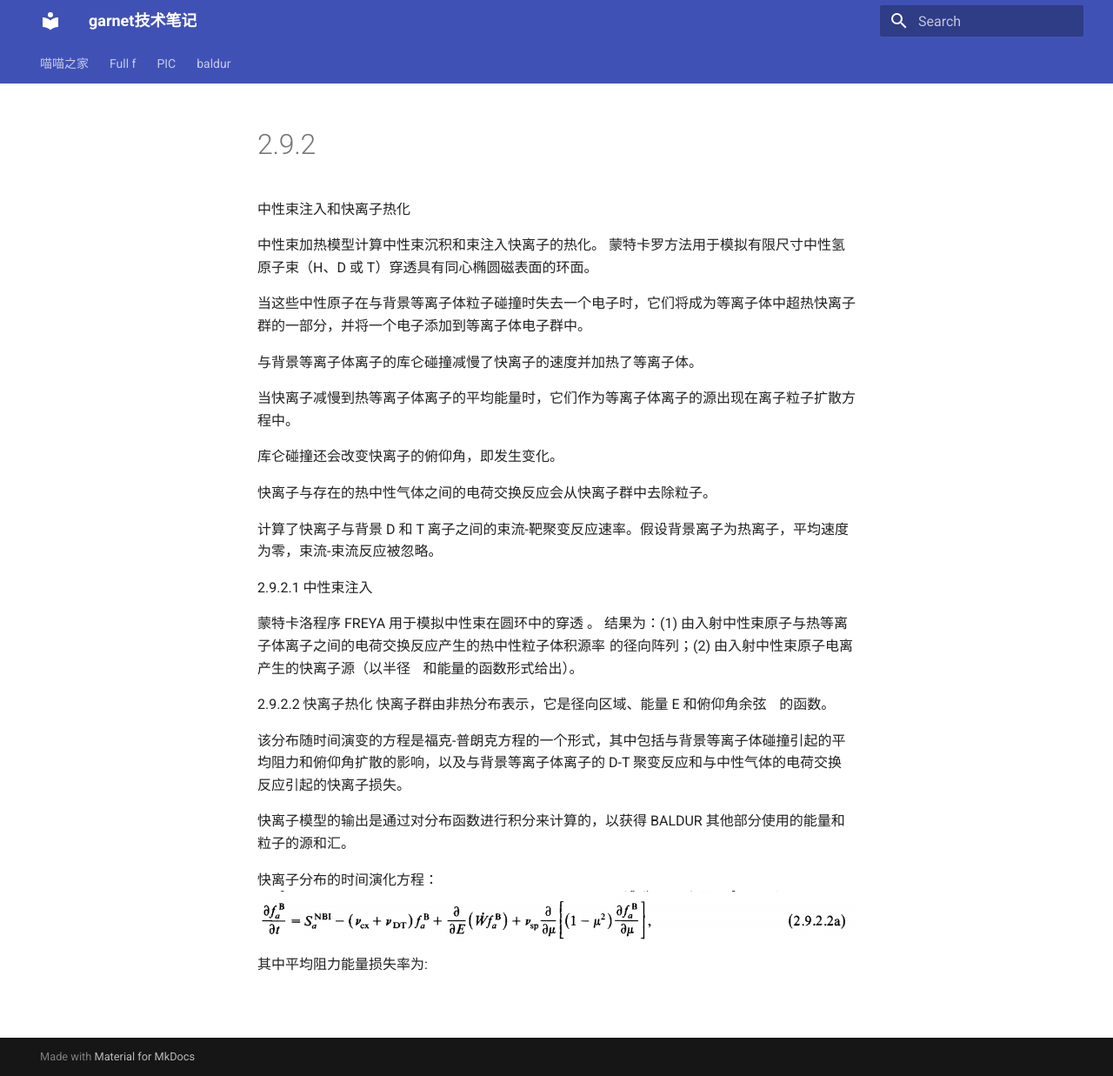
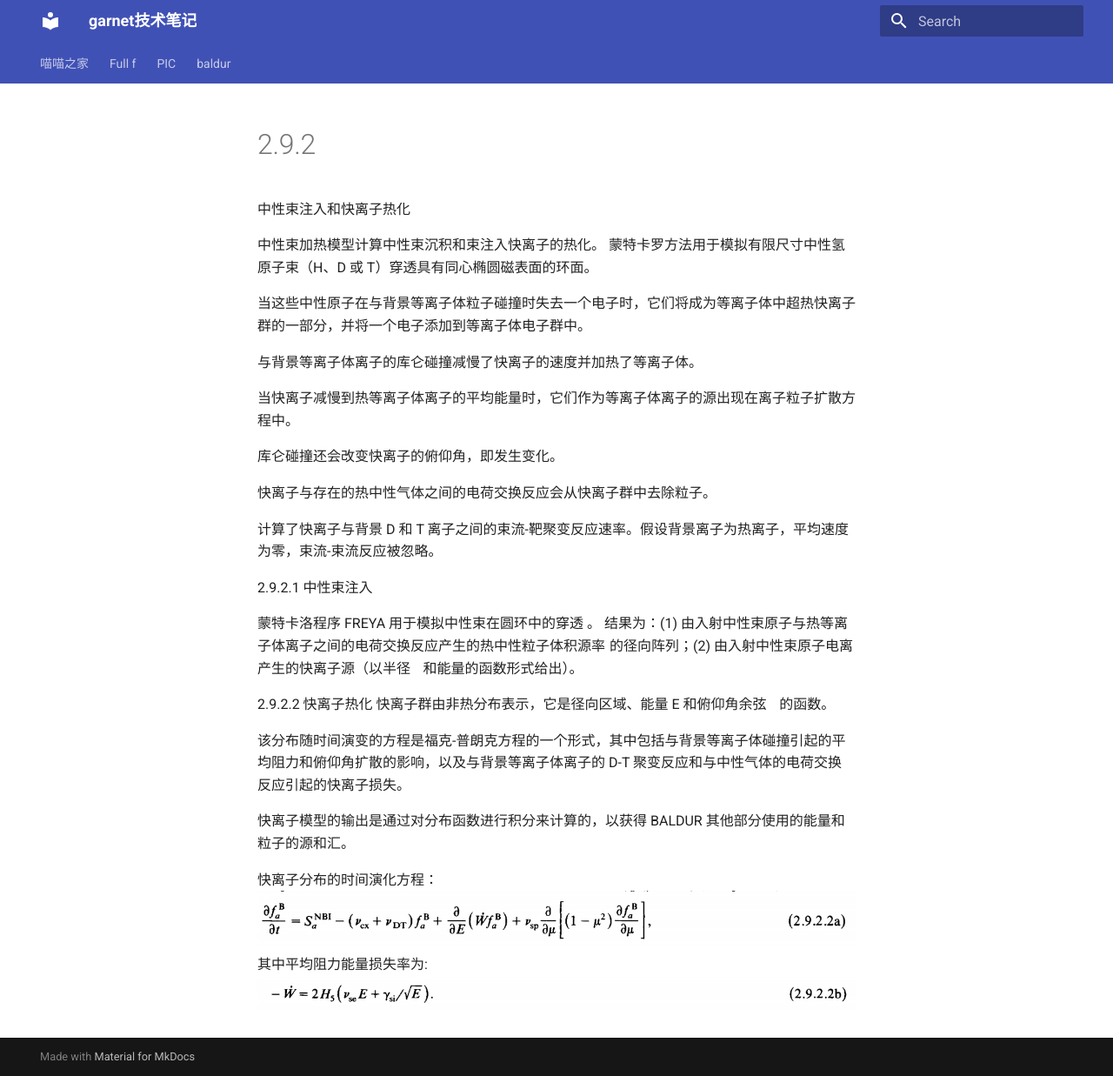
Before and after one commit to zeroifox/zeroifox, an MkDocs documentation site: the page built from docs/balbur/2.9.2.md, in a window 1280 px wide and 1237 px high. Shown: the whole window at 87% size. Built offline with MkDocs 1.6.1 and Material for MkDocs 9.7.7, drawn with Linux system fonts in a browser that asks for light colours; formulas are drawn with MathJax 3.

Commit message:
docs/balbur/2.9.2.md updated from https://stackedit.cn/

```diff
--- a/docs/balbur/2.9.2.md
+++ b/docs/balbur/2.9.2.md
@@ -28,10 +28,10 @@
 快离子模型的输出是通过对分布函数进行积分来计算的，以获得 BALDUR 其他部分使用的能量和粒子的源和汇。
 
 快离子分布的时间演化方程：
-![](https://raw.githubusercontent.com/zeroifox/zeroifox/main/img/屏幕截图 2024-10-25 171930.png)
+![](https://raw.githubusercontent.com/zeroifox/zeroifox/main/img/1.png)
 其中平均阻力能量损失率为:
-
+![](https://raw.githubusercontent.com/zeroifox/zeroifox/main/img/20241025190145.png)
 <!--stackedit_data:
-eyJoaXN0b3J5IjpbLTYxMjgwNzQwNiwtMjM5NTkwODIsLTE2OT
-c1MTQxMjYsMTgyNjk2NjUxNF19
+eyJoaXN0b3J5IjpbLTE4NDEwNzA4MzEsLTYxMjgwNzQwNiwtMj
+M5NTkwODIsLTE2OTc1MTQxMjYsMTgyNjk2NjUxNF19
 -->
```
